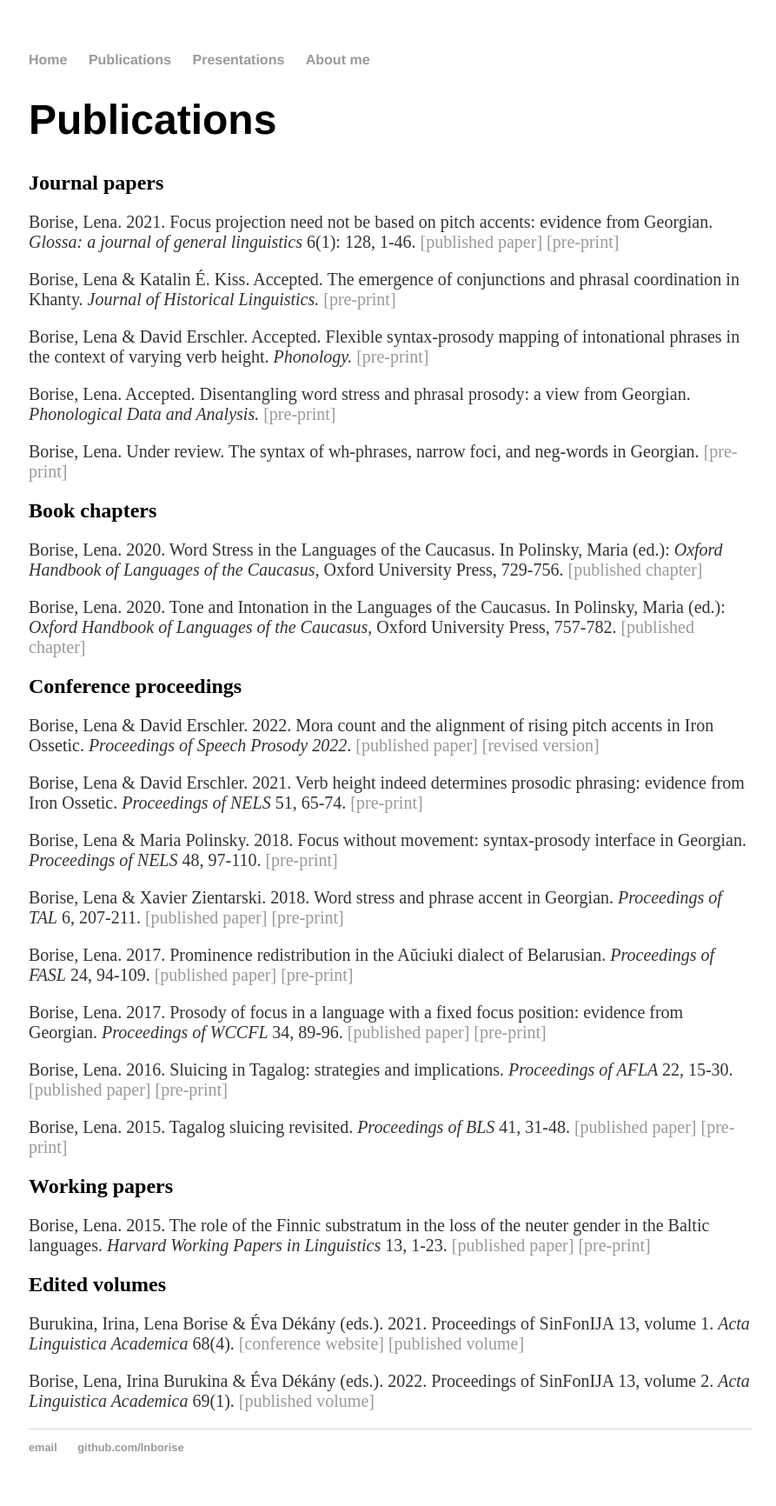
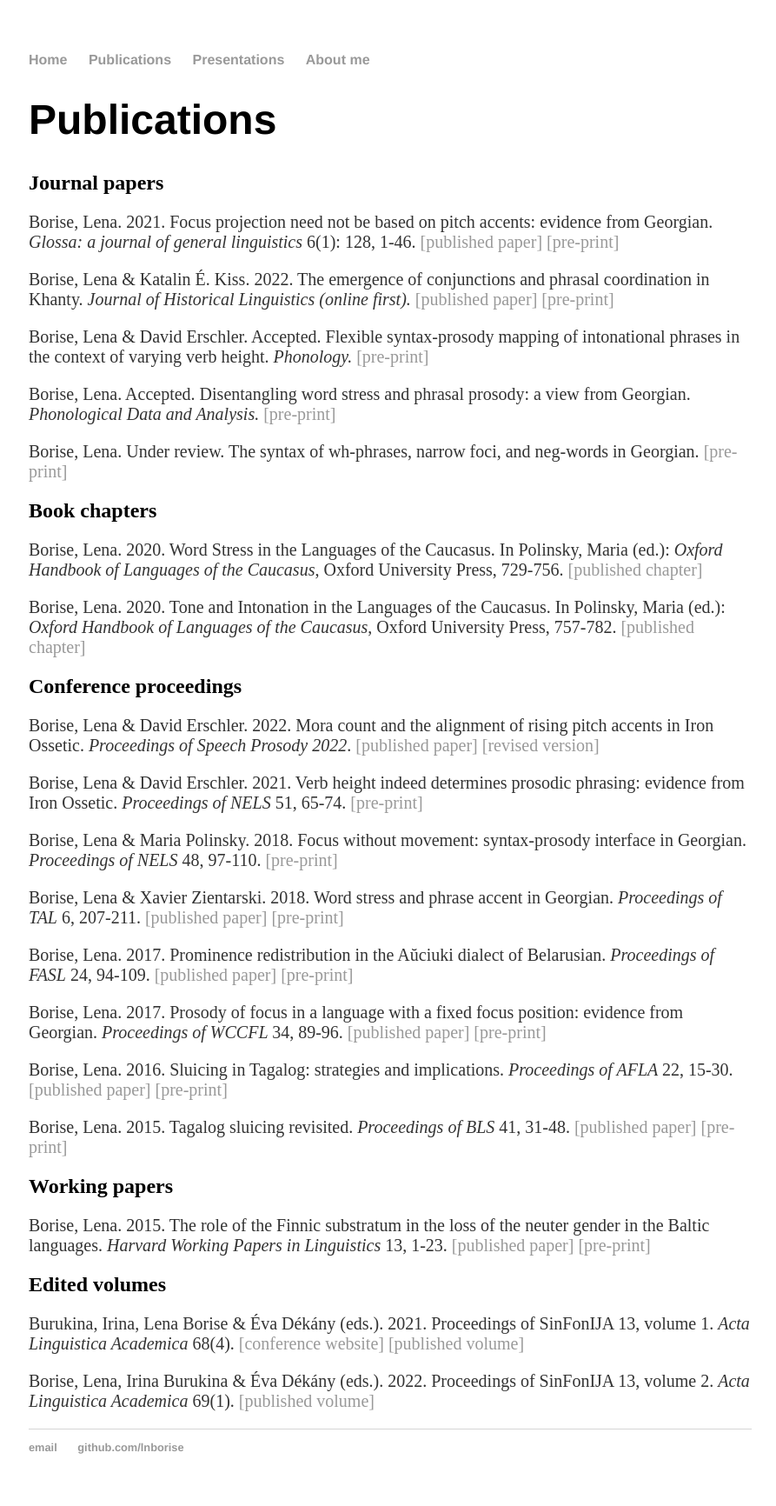
Before and after one commit to lnborise/lnborise.github.io, a Jekyll site: the page built from publications.html, in a window 1280 px wide. Shown: the whole page at 87% size, without its empty margins (191-1084 px from the left). Built offline with Jekyll 4.4.1, drawn with Linux system fonts in a browser that asks for light colours.

Commit message:
Update publications.html

```diff
--- a/publications.html
+++ b/publications.html
@@ -9,7 +9,7 @@ title: Publications
 
   	<p>Borise, Lena. 2021. Focus projection need not be based on pitch accents: evidence from Georgian. <i>Glossa: a journal of general linguistics </i> 6(1): 128, 1-46. <a href="https://www.glossa-journal.org/article/id/5733/">[published paper]</a> <a href="https://lnborise.github.io/assets/Borise_FocProjection_final.pdf">[pre-print]</a> </p>
 
-	<p>Borise, Lena & Katalin É. Kiss. Accepted. The emergence of conjunctions and phrasal coordination in Khanty. <i>Journal of Historical Linguistics. </i> <a href="https://lnborise.github.io/assets/BoriseEKiss_Khanty_coordination.pdf">[pre-print]</a> </p>
+	<p>Borise, Lena & Katalin É. Kiss. 2022. The emergence of conjunctions and phrasal coordination in Khanty. <i>Journal of Historical Linguistics (online first). </i> <a href="https://www.jbe-platform.com/content/journals/10.1075/jhl.21016.kis">[published paper]</a> <a href="https://lnborise.github.io/assets/BoriseEKiss_Khanty_coordination.pdf">[pre-print]</a> </p>
 
 	<p>Borise, Lena & David Erschler. Accepted. Flexible syntax-prosody mapping of intonational phrases in the context of varying verb height. <i>Phonology.</i> <a href="https://lnborise.github.io/assets/BoriseErschler_Ossetic_6Jun22.pdf">[pre-print]</a> </p>
 
```
